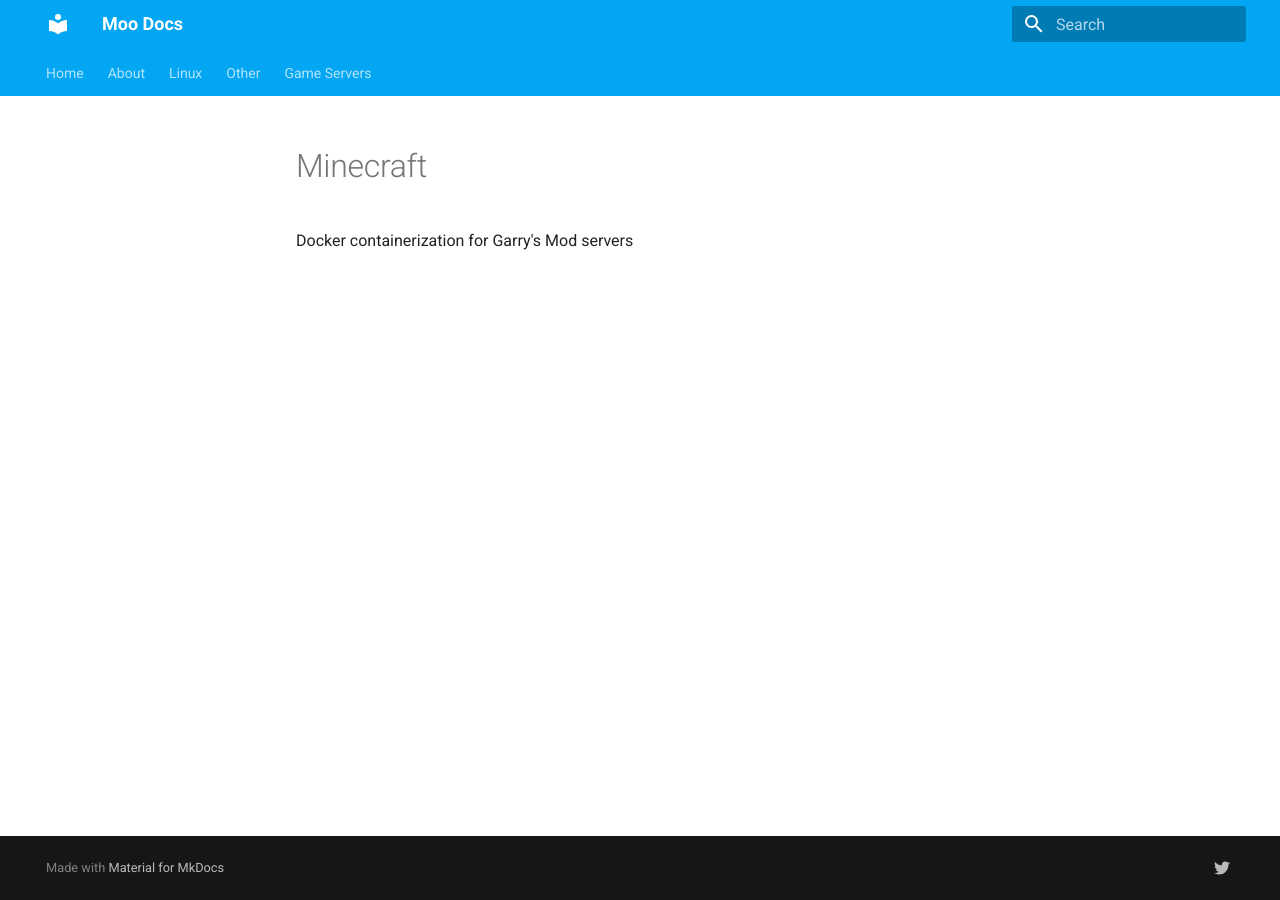
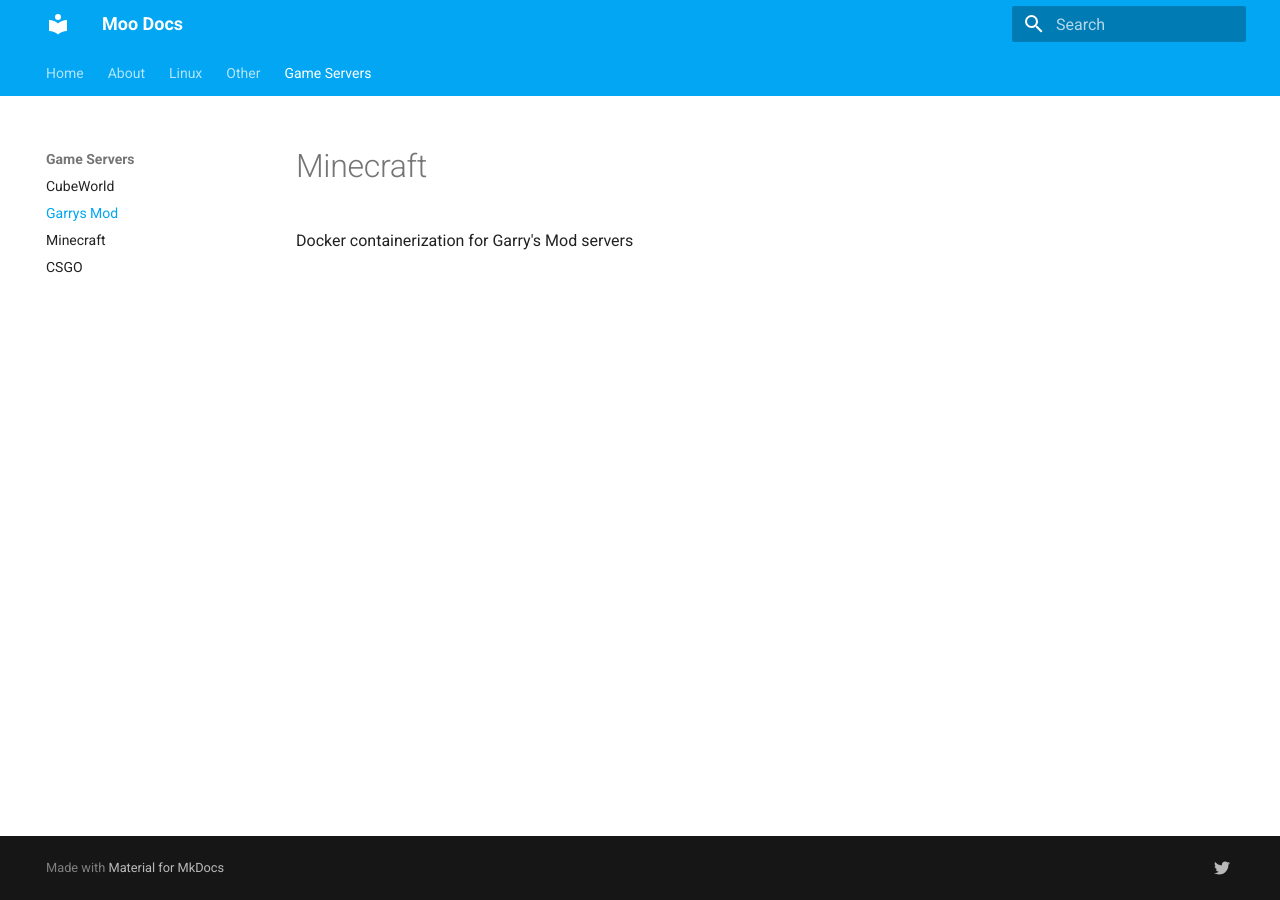
Before and after one commit to EdyTheCow/docs.edy.io, an MkDocs documentation site: the page built from mkdocs/game_servers/gmod.md, in a window 1280 px wide. Built offline with MkDocs 1.6.1 and Material for MkDocs 9.7.7, drawn with Linux system fonts in a browser that asks for light colours.

Commit message:
add as tabs

```diff
--- a/mkdocs.yml
+++ b/mkdocs.yml
@@ -19,7 +19,9 @@ nav:
     - Google Analytics: other/google-analytics.md
   - Game Servers:
     - CubeWorld: game_servers/cubeworld.md
-
+    - Garrys Mod: game_servers/gmod.md
+    - Minecraft: game_servers/minecraft.md
+    - CSGO: game_servers/csgo.md
 theme:
   name: 'material'
   palette:
```
